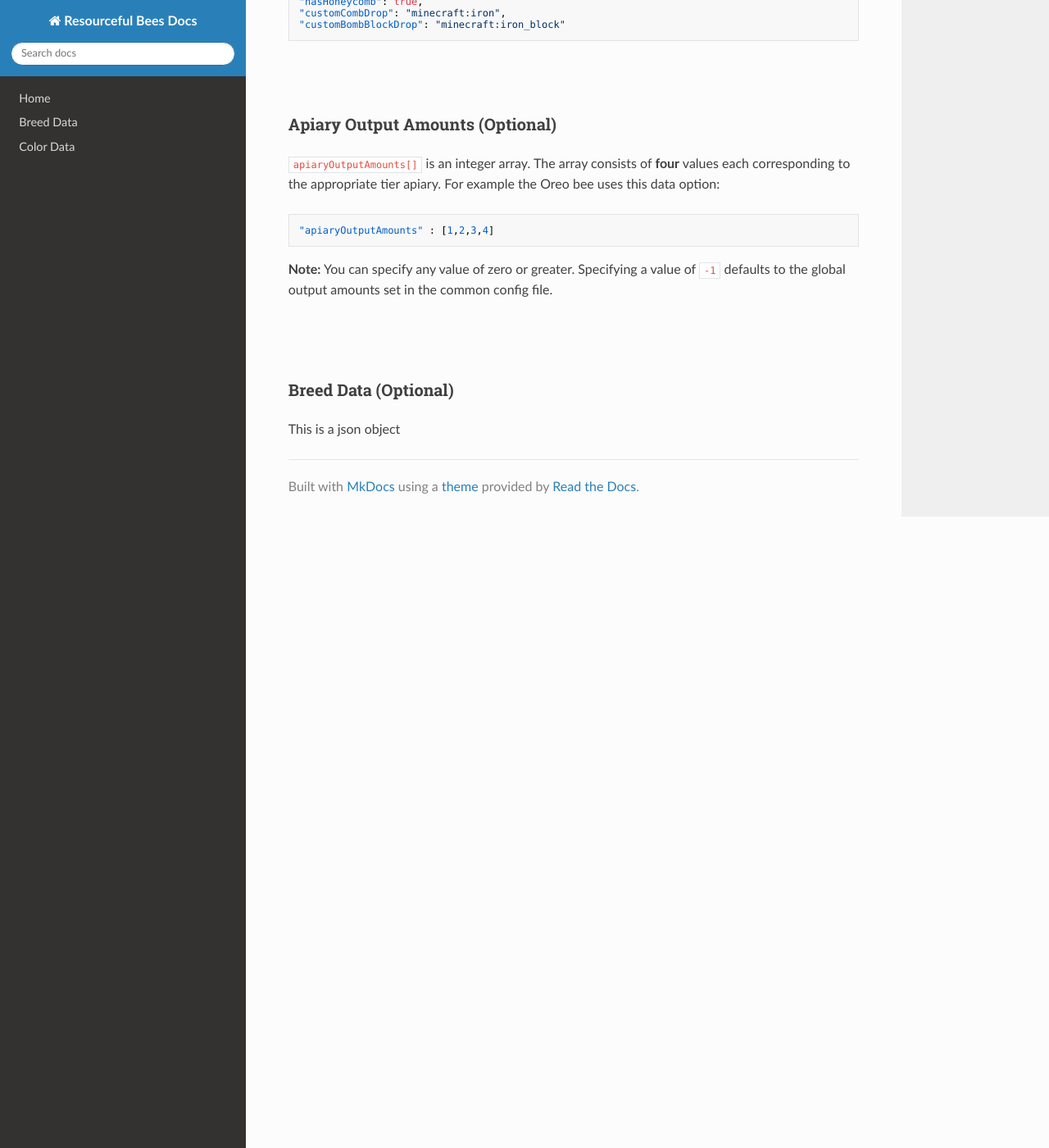
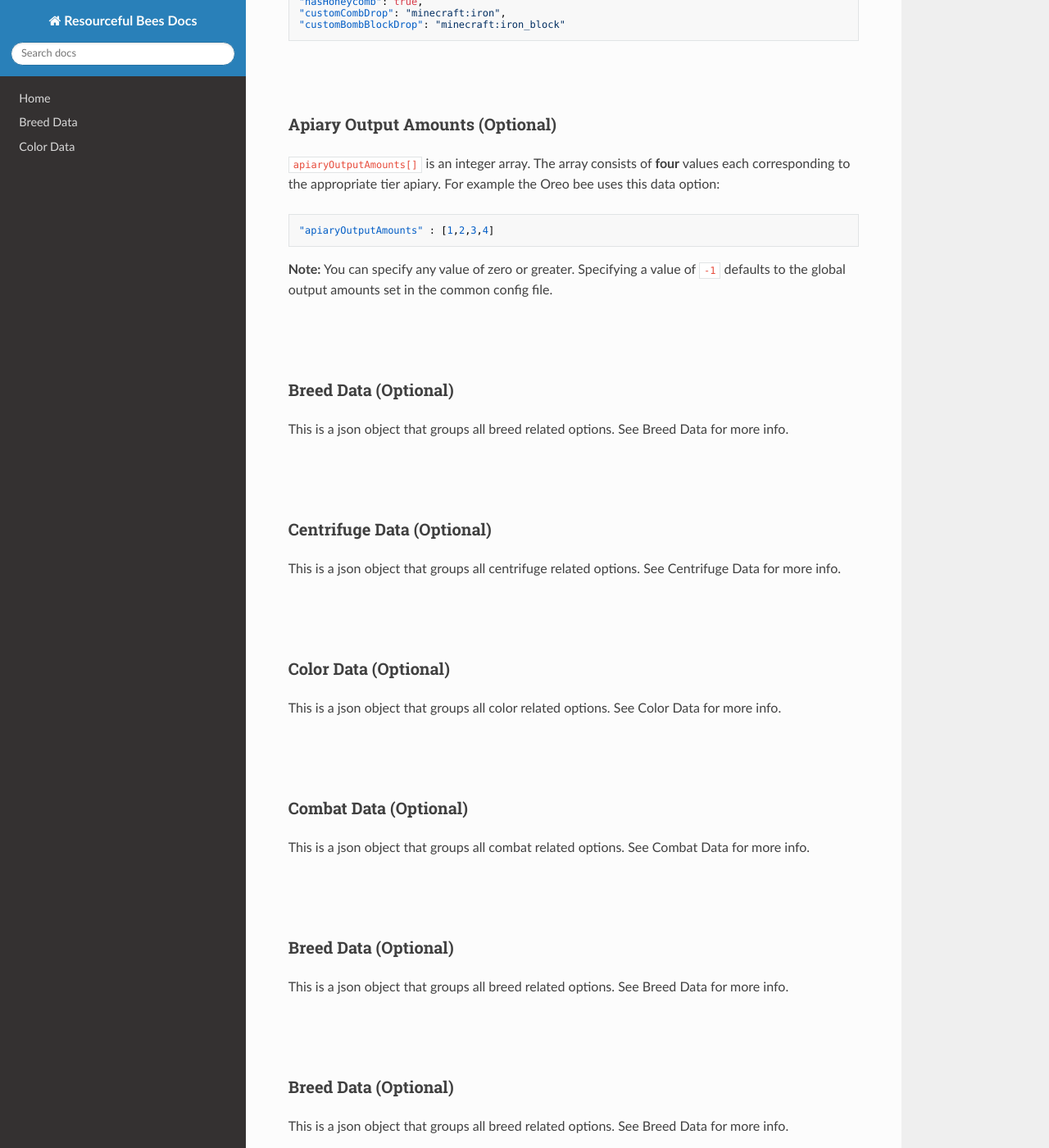
Before and after one commit to Team-Resourceful/ResourcefulBeesDocs, an MkDocs documentation site: the page built from docs/bee_data/custom_bee_data.md, in a window 1280 px wide and 1400 px high, scrolled down 3643 px. Shown: the whole window at 82% size. Built offline with MkDocs 1.6.1, drawn with Linux system fonts in a browser that asks for light colours; nearby versions of some CDN libraries; some of the changed text lies outside the part shown.

Commit message:
docs/bee_data/custom_bee_data.md updated from https://stackedit.io/

```diff
--- a/docs/bee_data/custom_bee_data.md
+++ b/docs/bee_data/custom_bee_data.md
@@ -128,7 +128,56 @@ Example:
 
 ### **Breed Data** (Optional)
 
-This is a json object
+This is a json object that groups all breed related options. See Breed Data for more info.
+
+<br>
+<br>
+
+### **Centrifuge Data** (Optional)
+
+This is a json object that groups all centrifuge related options. See Centrifuge Data for more info.
+
+<br>
+<br>
+
+### **Color Data** (Optional)
+
+This is a json object that groups all color related options. See Color Data for more info.
+
+<br>
+<br>
+
+### **Combat Data** (Optional)
+
+This is a json object that groups all combat related options. See Combat Data for more info.
+
+<br>
+<br>
+
+### **Breed Data** (Optional)
+
+This is a json object that groups all breed related options. See Breed Data for more info.
+
+<br>
+<br>
+
+### **Breed Data** (Optional)
+
+This is a json object that groups all breed related options. See Breed Data for more info.
+
+<br>
+<br>
+
+### **Breed Data** (Optional)
+
+This is a json object that groups all breed related options. See Breed Data for more info.
+
+<br>
+<br>
+
+### **Breed Data** (Optional)
+
+This is a json object that groups all breed related options. See Breed Data for more info.
 <!--stackedit_data:
-eyJoaXN0b3J5IjpbMTgxNDk1NjQ0MSwtMjA4ODc0NjYxMl19
+eyJoaXN0b3J5IjpbMTU4MDU0NTc2NCwtMjA4ODc0NjYxMl19
 -->
```
